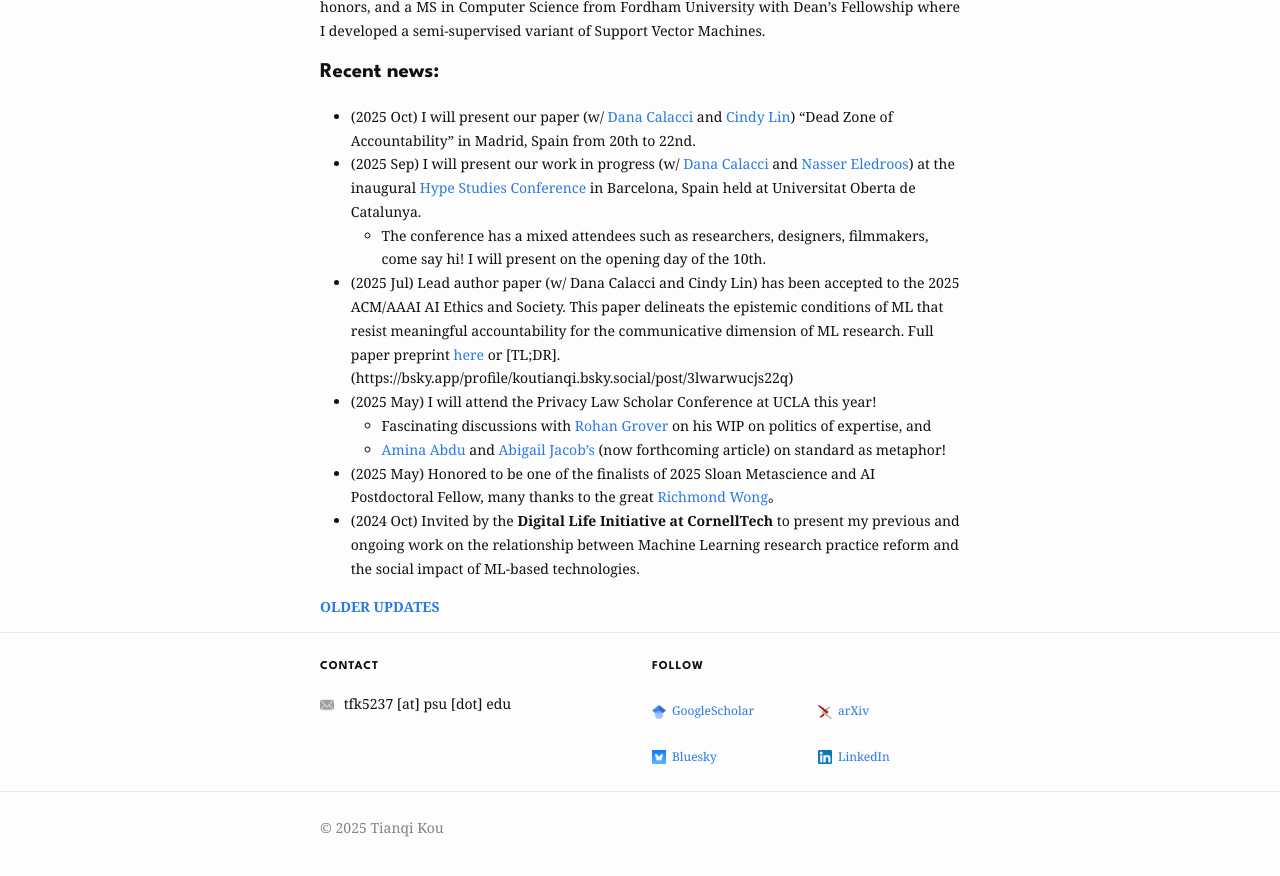
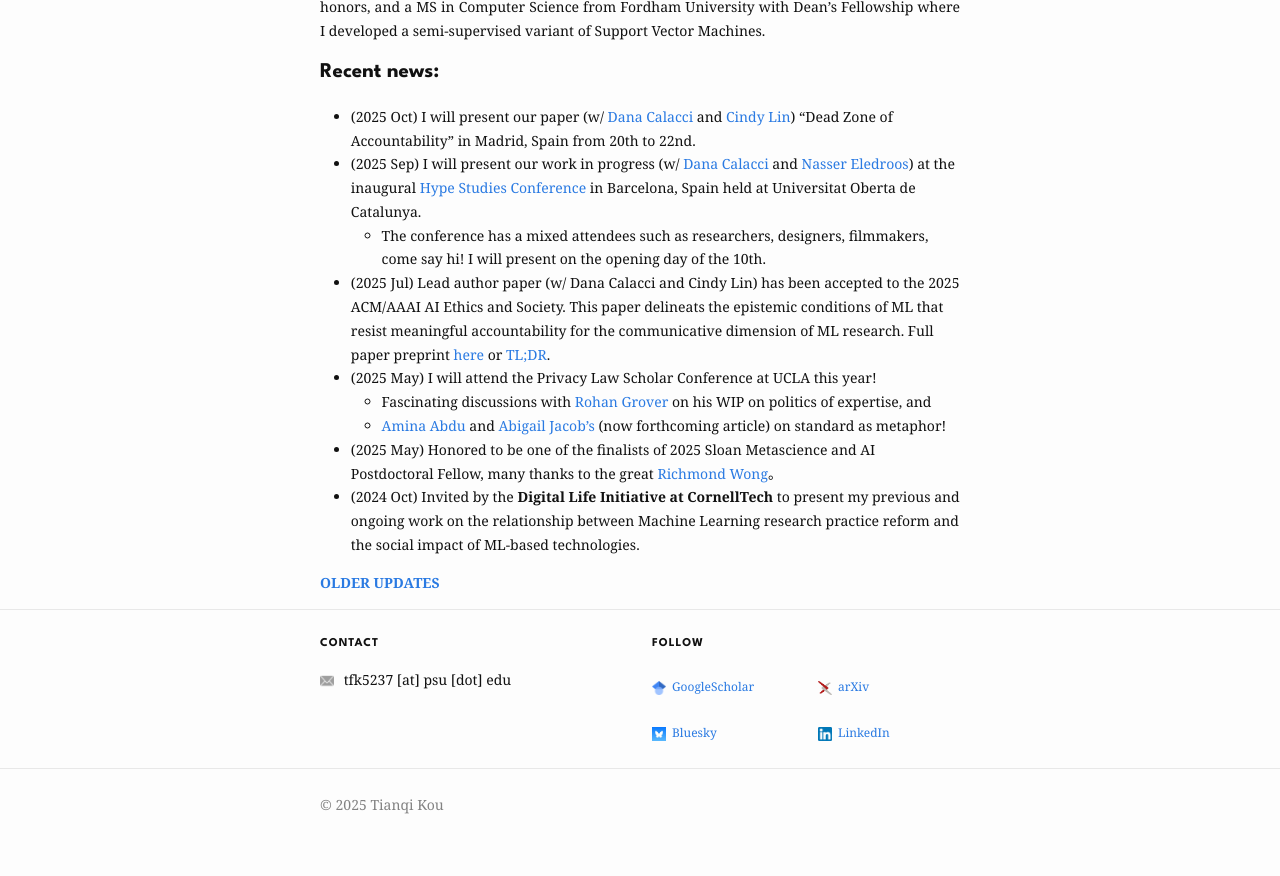
Before and after one commit to koutianqi/koutianqi.github.io, a Jekyll site: the page built from index.markdown, in a window 1280 px wide and 900 px high, scrolled down 721 px. Shown: the top 876 px of the window. Built offline with Jekyll 4.4.1, drawn with Linux system fonts in a browser that asks for light colours.

Commit message:
Update index.markdown

```diff
--- a/index.markdown
+++ b/index.markdown
@@ -28,7 +28,7 @@ Before Penn State, I worked in the industry for two years as a Machine Learning
 - (2025 Oct) I will present our paper (w/ [Dana Calacci](https://www.dcalacci.net) and [Cindy Lin](https://lincindy.com)) "Dead Zone of Accountability" in Madrid, Spain from 20th to 22nd.
 - (2025 Sep) I will present our work in progress (w/ [Dana Calacci](https://www.dcalacci.net) and [Nasser Eledroos](https://nasser.wiki)) at the inaugural [Hype Studies Conference](https://hypestudies.org) in Barcelona, Spain held at Universitat Oberta de Catalunya.
   - The conference has a mixed attendees such as researchers, designers, filmmakers, come say hi! I will present on the opening day of the 10th.
-- (2025 Jul) Lead author paper (w/ Dana Calacci and Cindy Lin) has been accepted to the 2025 ACM/AAAI AI Ethics and Society. This paper delineats the epistemic conditions of ML that resist meaningful accountability for the communicative dimension of ML research. Full paper preprint [here](https://arxiv.org/abs/2508.08739) or [TL;DR].(https://bsky.app/profile/koutianqi.bsky.social/post/3lwarwucjs22q)
+- (2025 Jul) Lead author paper (w/ Dana Calacci and Cindy Lin) has been accepted to the 2025 ACM/AAAI AI Ethics and Society. This paper delineats the epistemic conditions of ML that resist meaningful accountability for the communicative dimension of ML research. Full paper preprint [here](https://arxiv.org/abs/2508.08739) or [TL;DR](https://bsky.app/profile/koutianqi.bsky.social/post/3lwarwucjs22q).
 - (2025 May) I will attend the Privacy Law Scholar Conference at UCLA this year!
   - Fascinating discussions with [Rohan Grover](https://www.rohangrover.org) on his WIP on politics of expertise, and
   - [Amina Abdu](https://aminaxabdu.github.io) and [Abigail Jacob's](https://azjacobs.com) (now forthcoming article) on standard as metaphor!
```
